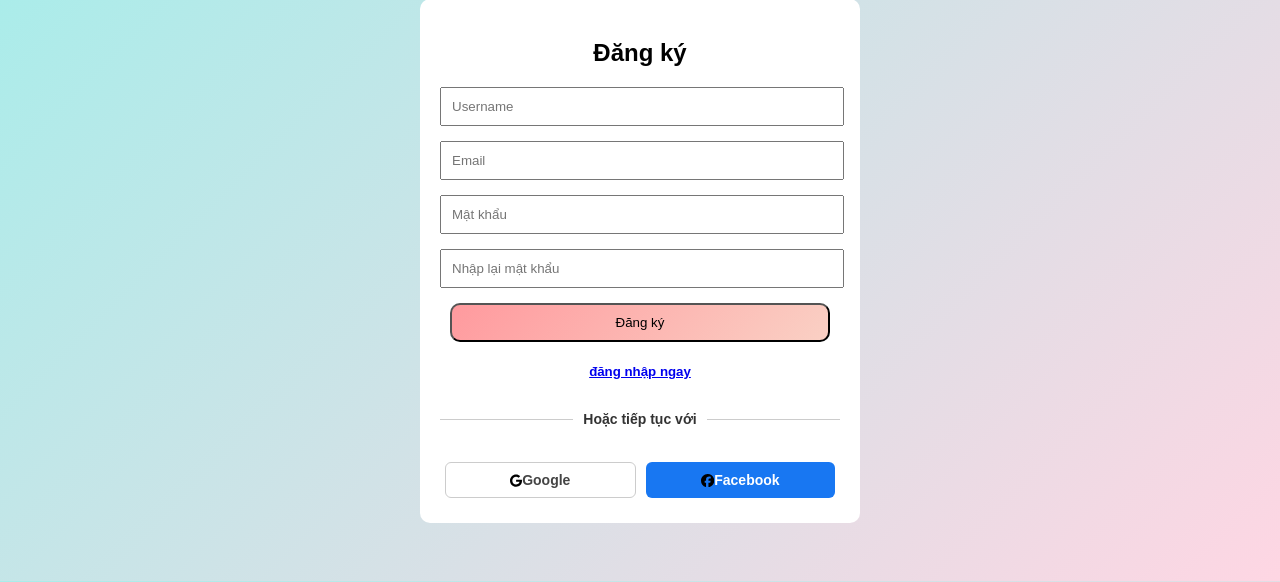
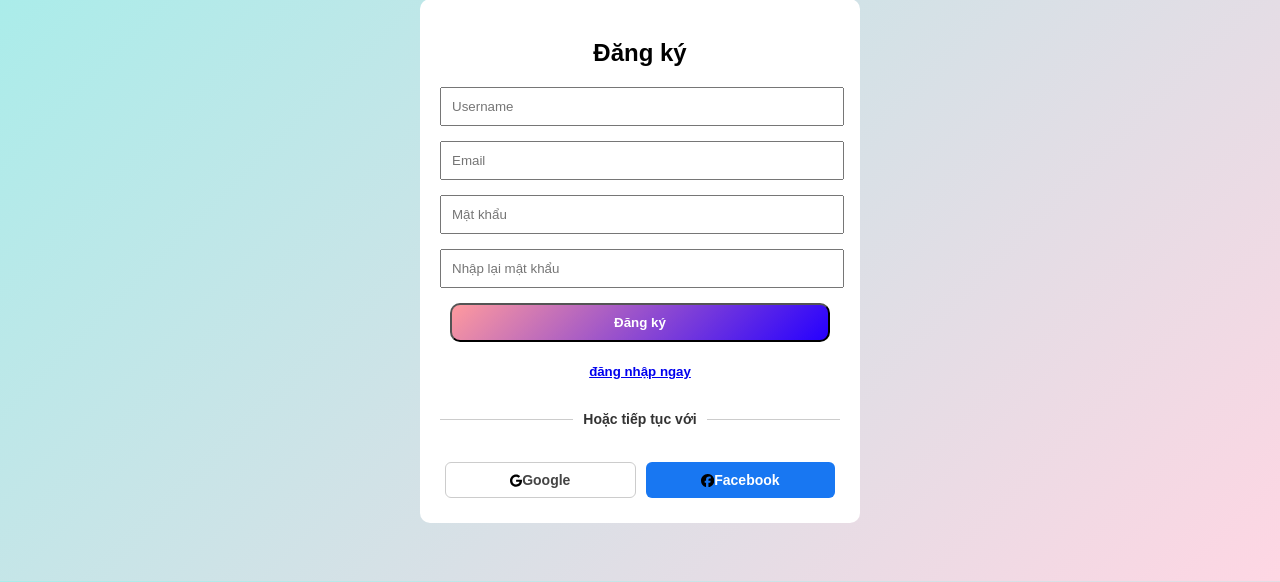
Before and after one commit to hieuknguyen/webchat, a Django app: page /register/ in a window 1280 px wide. Shown: the part 59-641 px from the top of the page. Run offline with Django 4.2, Linux system fonts and the light colour scheme.

Commit message:
sua giao dien lan 2

```diff
--- a/webchat/users/static/style.css
+++ b/webchat/users/static/style.css
@@ -23,7 +23,9 @@ input, button {
 .btn1 {
   width: 95%;
   border-radius: 10px;
-  background: linear-gradient(135deg, #ff9a9e, #fad0c4);
+  background: linear-gradient(135deg, #ff9a9e, #2600ff);
+  font-weight: bold;
+  color: #fff;
   cursor: pointer;
   margin: 0 auto 15px;
   padding: 10px;
```
